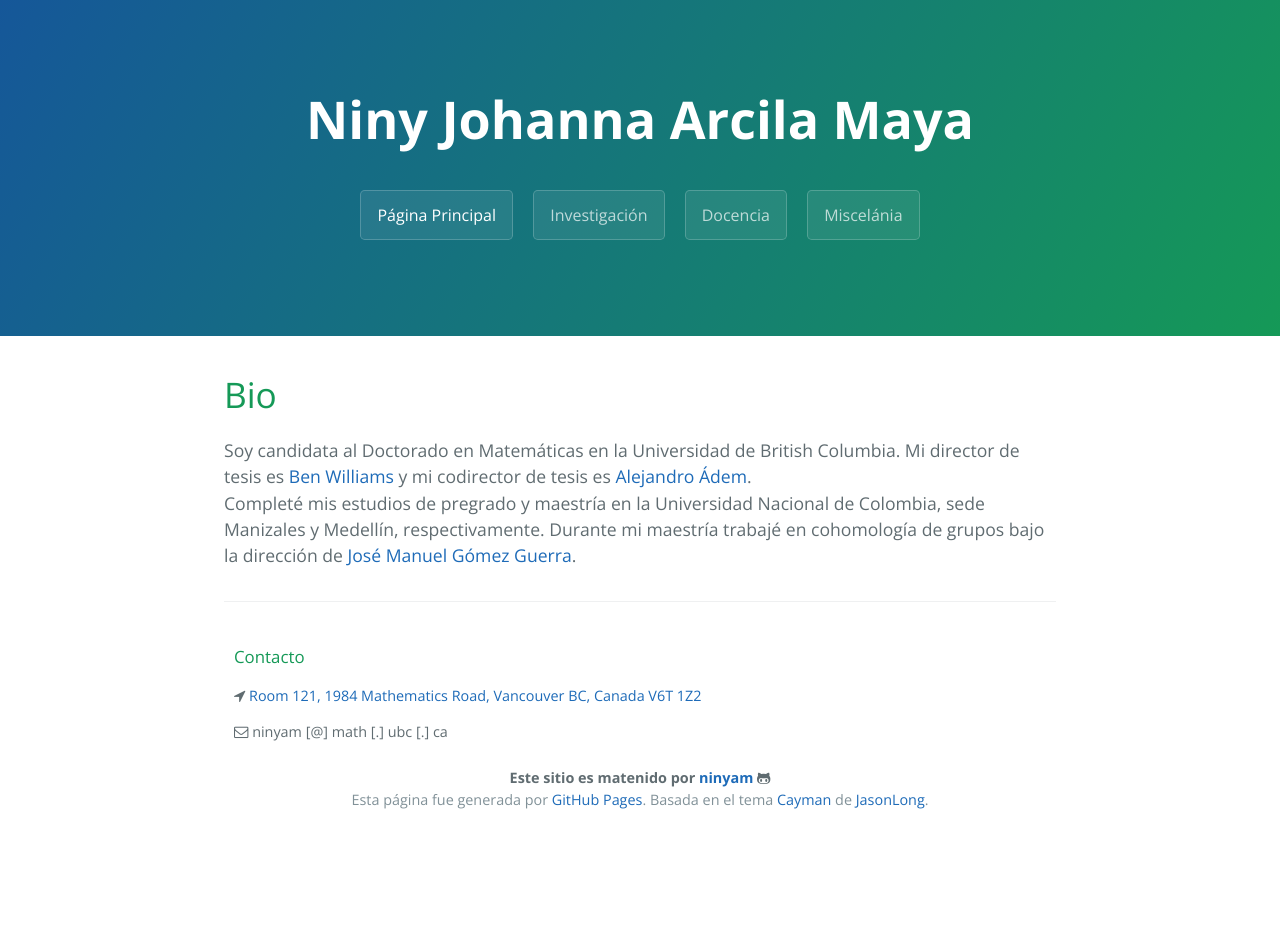
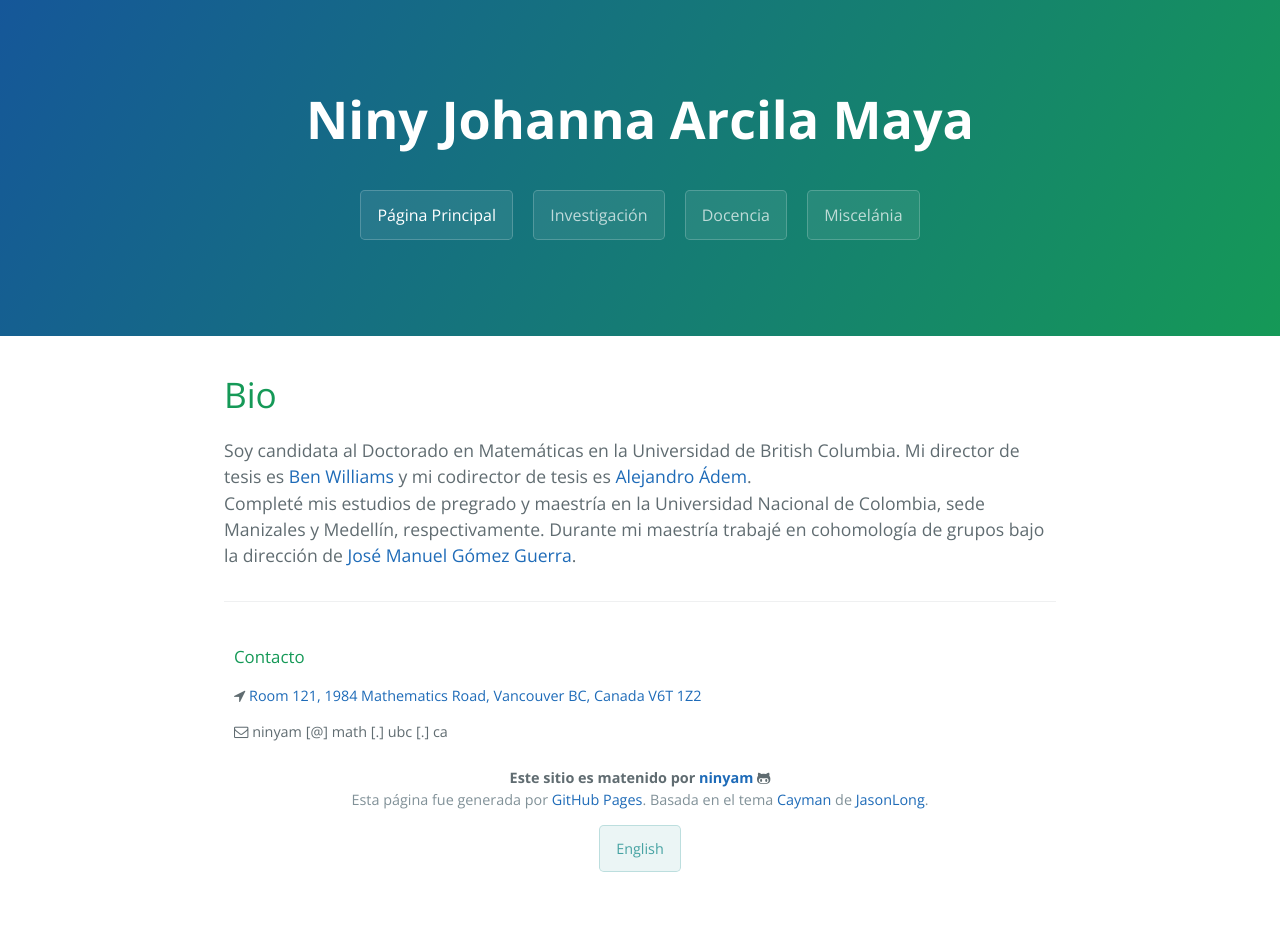
Before and after one commit to ninyam/paginapersonal, a Jekyll site: the page built from index.html, in a window 1280 px wide. Built offline with Jekyll 4.4.1, drawn with Linux system fonts in a browser that asks for light colours.

Commit message:
Update page-footer.html

```diff
--- a/_includes/page-footer.html
+++ b/_includes/page-footer.html
@@ -57,7 +57,7 @@
     Esta página fue generada por <a href="https://pages.github.com">GitHub Pages</a>. Basada en el tema <a href="https://github.com/jasonlong/cayman-theme">Cayman</a> de <a href="https://twitter.com/jasonlong">JasonLong</a>.
   </span>
   <p>
-  <a href="http://www.math.ubc.ca/~ninyam/" class="btn">English</a>
+  <a href="http://www.math.ubc.ca/~ninyam/" class="bu">English</a>
   </p>
 </div>
 <!-- Copyright -->
```
